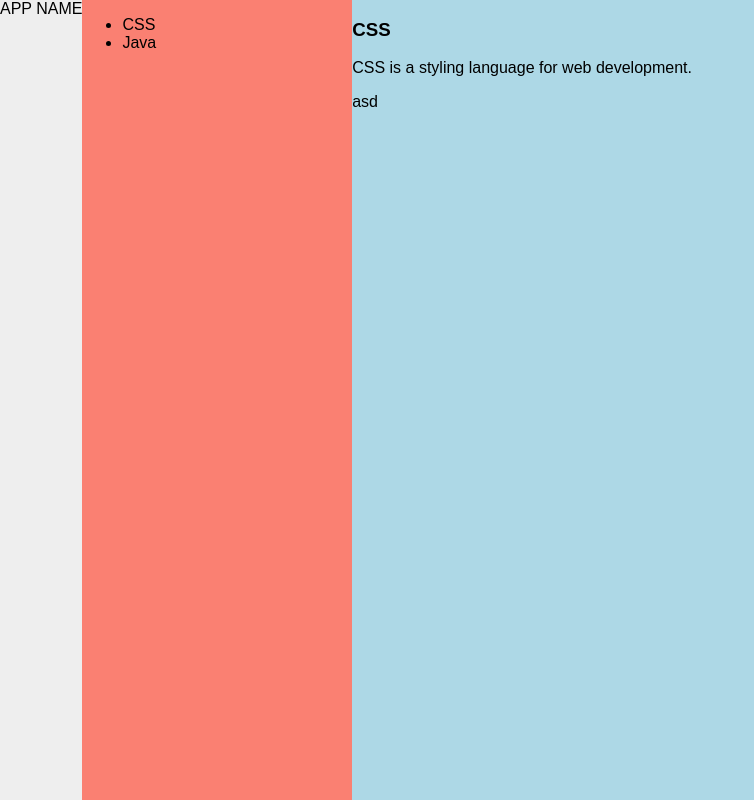
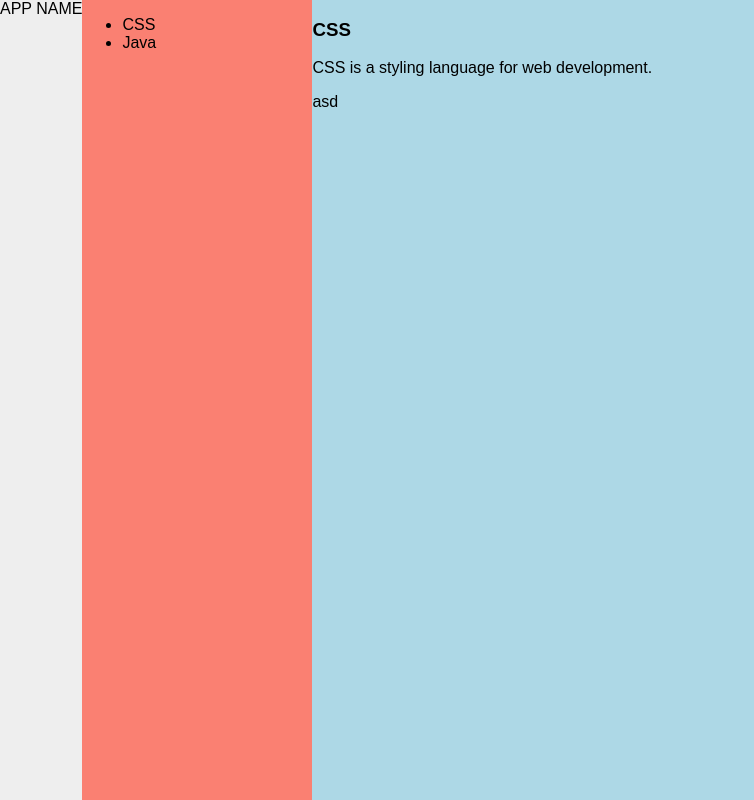
Before and after one commit to Luftare/Backlog, a React (Create React App) app in the folder client/: page / in a window 1280 px wide. Both pictures are taken after a click on the item "CSS". Shown: the whole page, without its empty margins (0-754 px from the left). Built offline with nearby package versions, Linux system fonts and the light colour scheme.

Commit message:
Apply BEM prefixes to CSS class names

```diff
--- a/client/src/App.css
+++ b/client/src/App.css
@@ -2,23 +2,23 @@ html, body {
   background-color: #EEE;
 }
 
-.wrapper {
+.l-wrapper {
   display: flex;
   align-items: stretch;
   height: 100vh;
   width: 100%;
 }
 
-.container {
+.l-container {
 
 }
 
-.container--narrow {
+.l-container--narrow {
   background-color: salmon;
-  flex-grow: 1;
+  flex: 0 0 230px;
 }
 
-.container--wide {
+.l-container--wide {
   background-color: lightblue;
   flex-grow: 3;
 }
--- a/client/src/backlog/Backlog.js
+++ b/client/src/backlog/Backlog.js
@@ -25,7 +25,7 @@ class Backlog extends Component {
 
   render() {
     return (
-      <div className="wrapper">
+      <div className="l-wrapper">
         <header>APP NAME</header>
         <Topics topics={this.state.topics} selectTopic={this.selectTopic}></Topics>
         <Details topic={this.state.selectedTopic}></Details>
--- a/client/src/backlog/details/Details.js
+++ b/client/src/backlog/details/Details.js
@@ -4,7 +4,7 @@ import Detail from './Detail';
 const Details = ({topic}) => {
   if(!topic) return null;
   return(
-    <div className="container container--wide">
+    <div className="l-container l-container--wide">
       <Detail topic={topic}></Detail>
     </div>
   );
--- a/client/src/backlog/topics/Topics.js
+++ b/client/src/backlog/topics/Topics.js
@@ -3,7 +3,7 @@ import Topic from './Topic';
 
 const Topics = ({topics, selectTopic}) => {
     return (
-      <div className="container container--narrow">
+      <div className="l-container l-container--narrow">
         <ul>
         {topics.map(topic => {
           return <Topic key={topic.name} selectTopic={selectTopic} topic={topic}></Topic>;
```
